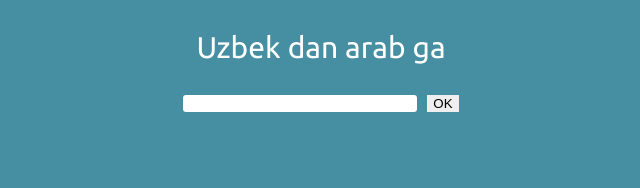
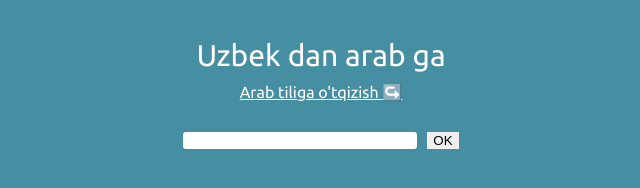
Before and after one commit to ShodiyevF/arabuzbek, a plain HTML site: page index.html in a window 1280 px wide. Shown: the whole page, without its empty margins (319-959 px from the left). Drawn offline with Linux system fonts and the light colour scheme.

Commit message:
change someone items

```diff
--- a/index.html
+++ b/index.html
@@ -13,7 +13,10 @@
 </head>
 <body>
 
-    <p class="title">Uzbek dan arab ga</p>
+    <div class="titles">
+        <p class="title">Uzbek dan arab ga</p>
+        <a class="tolink" href="arab.html">Arab tiliga o'tqizish ↪️</a>
+    </div>
     <div class="wrapper">
         <input class="from" type="text">
         <button>OK</button>
--- a/main.css
+++ b/main.css
@@ -8,6 +8,20 @@ body{
     color: white;
     font-size: 30px;
     text-align: center;
+    /* padding-bottom: 10px; */
+    margin-bottom: 10px;
+}
+
+.titles{
+    display: flex;
+    align-items: center;
+    flex-direction: column;
+}
+
+.tolink{
+    color: white;
+    /* text-decoration: none; */
+    margin-bottom: 30px;
 }
 
 .wrapper{
```
Also changed, not shown: arab.html (+4 -1 lines).
